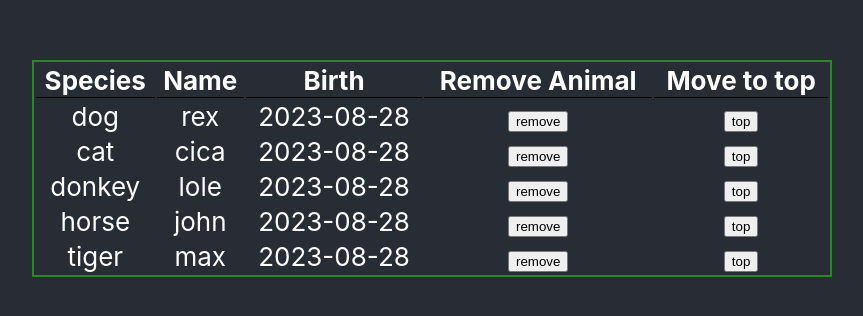
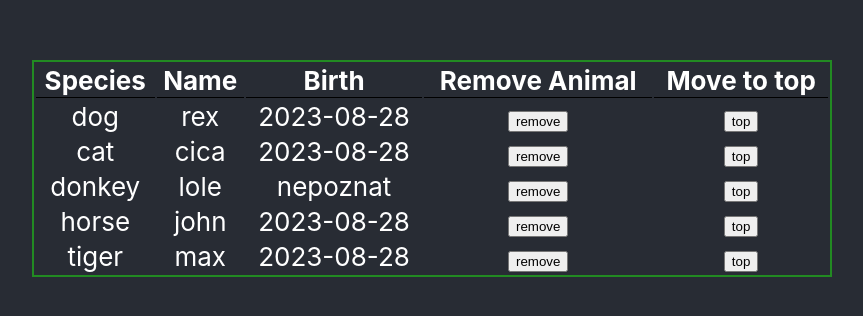
Before and after one commit to MartInDurgi/domaci, a React (Create React App) app: page / in a window 1280 px wide. Shown: the part 232-548 px from the top of the page, without its empty margins (208-1071 px from the left). Built offline with nearby package versions, Linux system fonts and the light colour scheme.

Commit message:
zadatak 2

```diff
--- a/src/components/AnimalList.js
+++ b/src/components/AnimalList.js
@@ -8,7 +8,7 @@ const [animals, setAnimals] = useState(() => {
 return ([
 { species: "dog", name: "rex", birthdate: JSON.stringify(new Date) },
 { species: "cat", name: "cica", birthdate: JSON.stringify(new Date) },
-{ species: "donkey", name: "lole", birthdate: JSON.stringify(new Date) },
+{ species: "donkey", name: "lole", },
 { species: "horse", name: "john", birthdate: JSON.stringify(new Date) },
 { species: "tiger", name: "max", birthdate: JSON.stringify(new Date) },
 ])
@@ -48,12 +48,11 @@ return (
             {
             animals.map((element, index) => {
             return (
-            <Animal key={index}
-            remove={<button onClick={()=> removeAnimal(index)}>remove</button>}
+            <Animal key={index} remove={<button onClick={()=> removeAnimal(index)}>remove</button>}
                 top={<button onClick={()=> thisToTop(index)}>top</button>}
                 species={element.species}
                 name={element.name}
-                birthdate={element.birthdate.slice(1, 11)}
+                birthdate={element.birthdate ? element.birthdate.slice(1, 11) : "nepoznat"}
 
                 />
                 );
```
